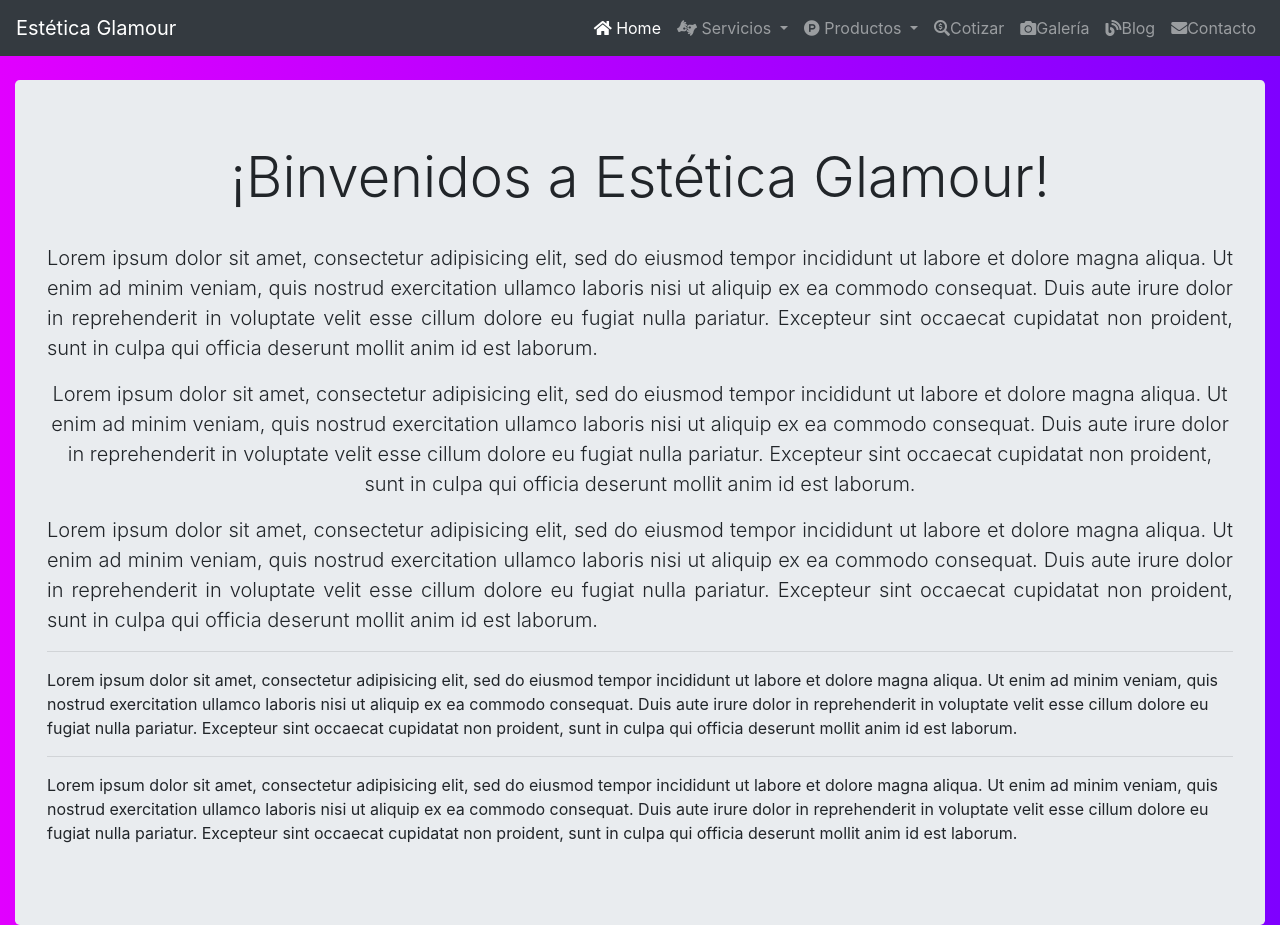
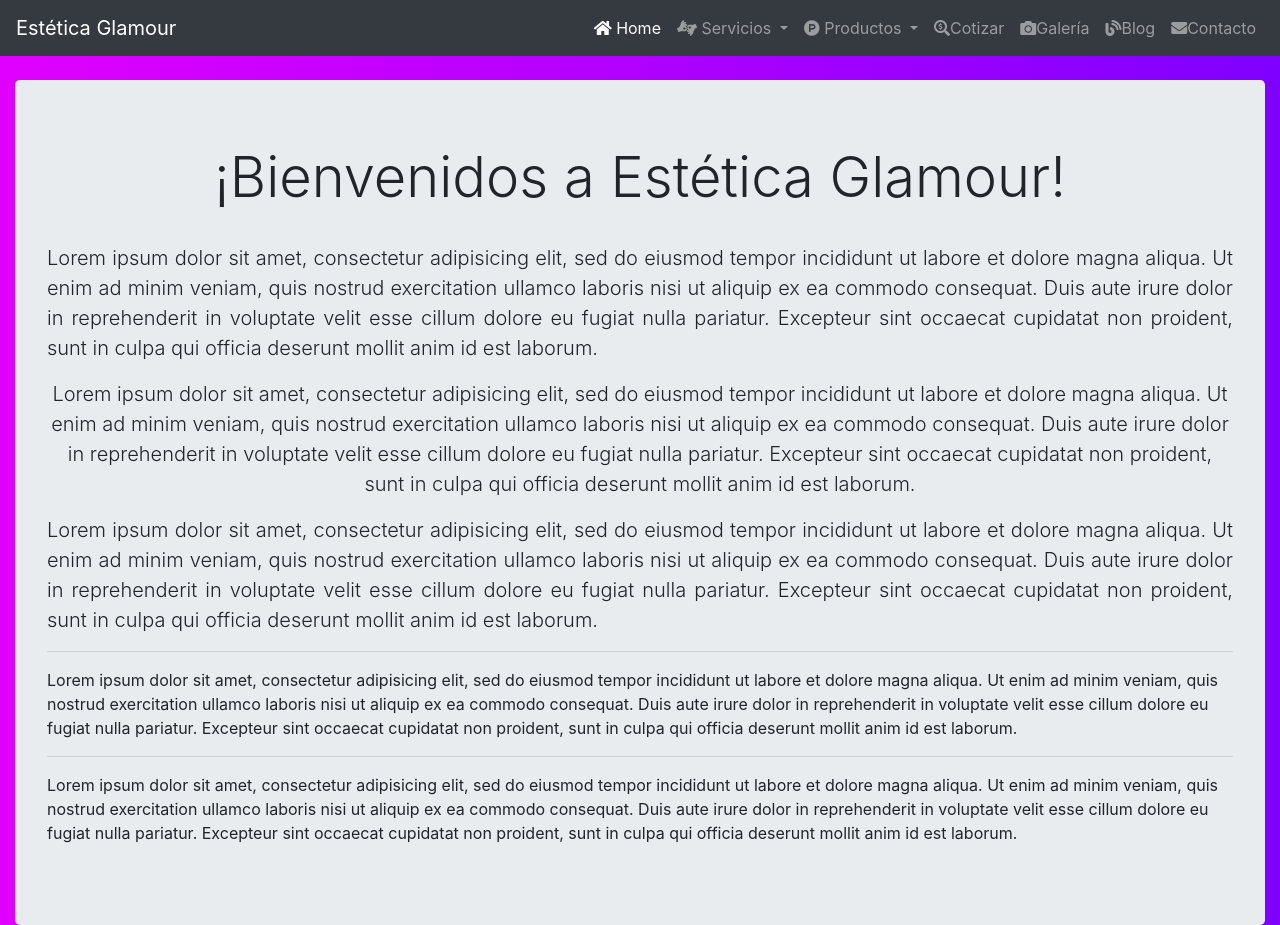
Before and after one commit to JavierCervantesC/FrederickGSLUNA.github.io, a plain HTML site: page index.html in a window 1280 px wide. Shown: the top 925 px of the page. Drawn offline with nearby package versions, Linux system fonts and the light colour scheme.

Commit message:
Bienvenidos

```diff
--- a/index.html
+++ b/index.html
@@ -100,7 +100,7 @@
     <!--Incio del contenido primario -->
     <div class="container-fluid">
       <div class="jumbotron mt-4 animate__bounceIn">
-        <h1 class="display-4 text-center">¡Binvenidos a Estética Glamour!</h1>
+        <h1 class="display-4 text-center">¡Bienvenidos a Estética Glamour!</h1>
         <br>
           <p class="lead text-justify">Lorem ipsum dolor sit amet, consectetur adipisicing elit, sed do eiusmod
           tempor incididunt ut labore et dolore magna aliqua. Ut enim ad minim veniam,
```
